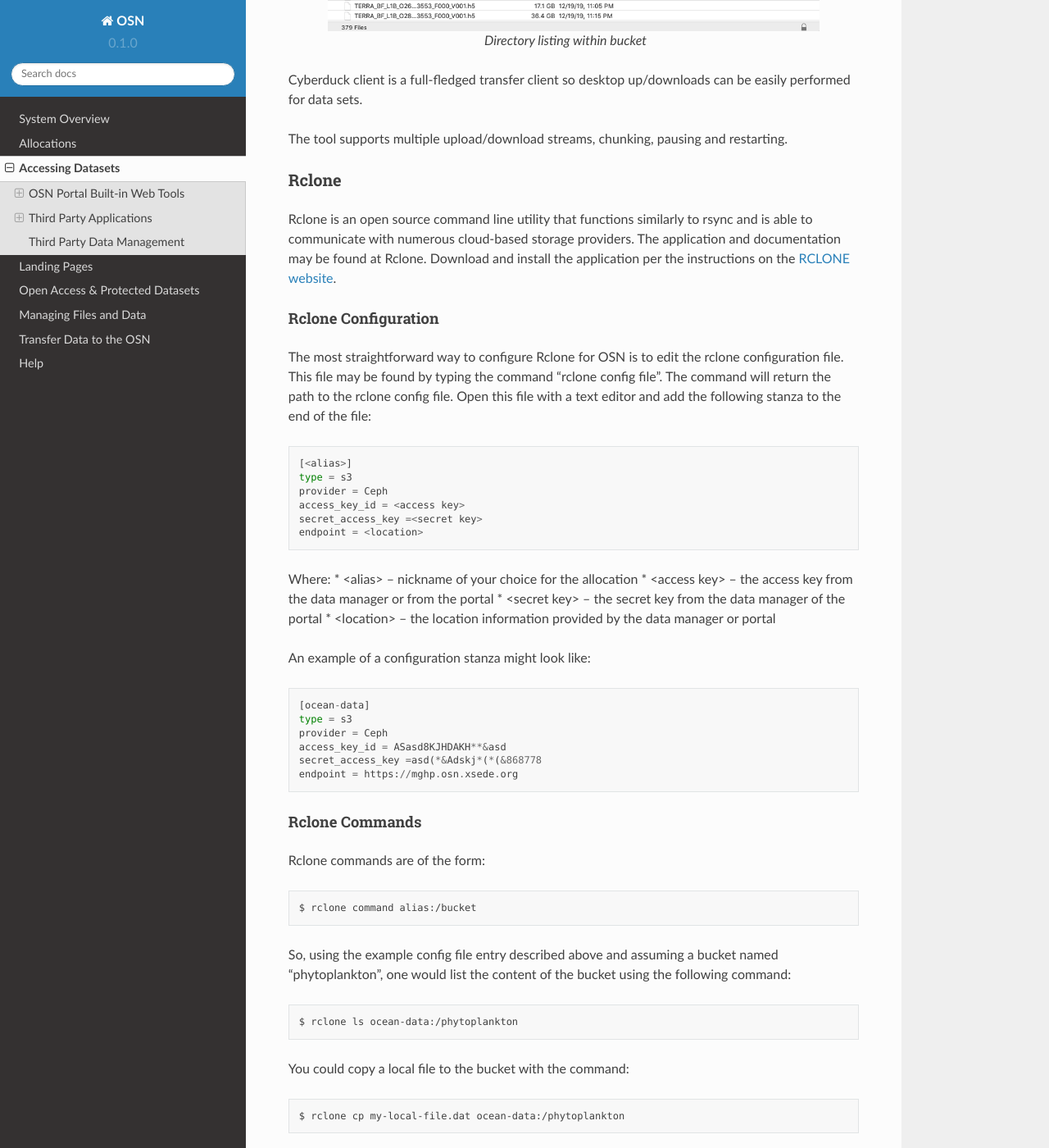
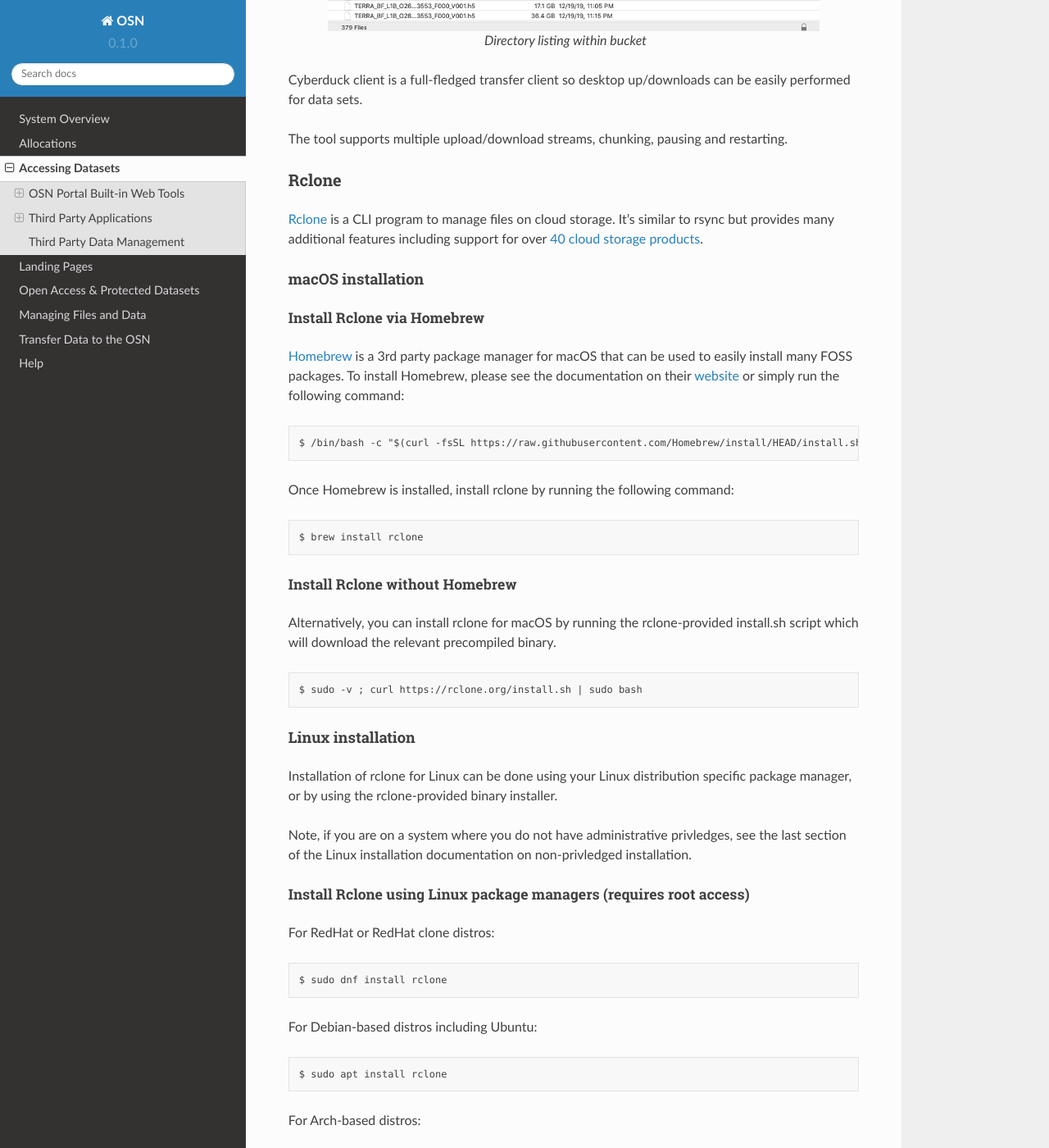
Before and after one commit to OpenStorageNetwork/rtd-osn, a Sphinx documentation site: the page built from docs/source/accessing-datasets.rst, in a window 1280 px wide and 1400 px high, scrolled down 5789 px. Shown: the whole window at 82% size. Built offline with Sphinx 7.4.7 and the Read the Docs theme 2.0.0, drawn with Linux system fonts in a browser that asks for light colours; some of the changed text lies outside the part shown.

Commit message:
adding install info for rclone

```diff
--- a/docs/source/accessing-datasets.rst
+++ b/docs/source/accessing-datasets.rst
@@ -145,10 +145,141 @@
 
 Rclone
 ^^^^^^^
-Rclone is an open source command line utility that functions similarly to rsync and is able to
-communicate with numerous cloud-based storage providers.
-The application and documentation may be found at Rclone.
-Download and install the application per the instructions on the `RCLONE website <https://rclone.org>`_.
+
+`Rclone <https://rclone.org/>`__ is a CLI program to manage files on
+cloud storage. It's similar to rsync but provides many additional
+features including support for over `40 cloud storage
+products <https://rclone.org/#providers>`__.
+
+macOS installation
+""""""""""""""""""
+
+Install Rclone via Homebrew
+~~~~~~~~~~~~~~~~~~~~~~~~~~~~~~~
+
+`Homebrew <https://brew.sh/>`__ is a 3rd party package manager for macOS
+that can be used to easily install many FOSS packages. To install
+Homebrew, please see the documentation on their
+`website <https://brew.sh>`__ or simply run the following command:
+
+::
+
+   $ /bin/bash -c "$(curl -fsSL https://raw.githubusercontent.com/Homebrew/install/HEAD/install.sh)"
+
+Once Homebrew is installed, install rclone by running the following
+command:
+
+::
+
+   $ brew install rclone
+
+Install Rclone without Homebrew
+~~~~~~~~~~~~~~~~~~~~~~~~~~~~~~~
+
+Alternatively, you can install rclone for macOS by running the
+rclone-provided install.sh script which will download the relevant
+precompiled binary.
+
+::
+
+   $ sudo -v ; curl https://rclone.org/install.sh | sudo bash
+
+Linux installation
+""""""""""""""""""
+
+Installation of rclone for Linux can be done using your Linux
+distribution specific package manager, or by using the rclone-provided
+binary installer.
+
+Note, if you are on a system where you do not have administrative
+privledges, see the last section of the Linux installation documentation
+on non-privledged installation.
+
+Install Rclone using Linux package managers (requires root access)
+~~~~~~~~~~~~~~~~~~~~~~~~~~~~~~~~~~~~~~~~~~~~~~~~~~~~~~~~~~~~~~~~~~
+
+For RedHat or RedHat clone distros:
+
+::
+
+   $ sudo dnf install rclone
+
+For Debian-based distros including Ubuntu:
+
+::
+
+   $ sudo apt install rclone
+
+For Arch-based distros:
+
+::
+
+   $ sudo pacman -S rclone
+
+Install Rclone binary directly (requires root access)
+~~~~~~~~~~~~~~~~~~~~~~~~~~~~~~~~~~~~~~~~~~~~~~~~~~~~~
+
+Alternatively, you can install rclone for Linux by running the
+rclone-provided install.sh script which will download the relevant
+precompiled binary.
+
+::
+
+   $ sudo -v ; curl https://rclone.org/install.sh | sudo bash
+
+Non-privledged installation of Rclone on Linux
+~~~~~~~~~~~~~~~~~~~~~~~~~~~~~~~~~~~~~~~~~~~~~~
+
+If you are on an HPC system, first check to see if rclone is already
+installed. For instance, if you are on a module-based system, you might
+search for the rclone module.
+
+::
+
+   $ module spider rclone
+
+If it is available, then you can ``module load rclone`` and then follow
+the rest of this documentation.
+
+If rclone is not available on your HPC system, you can install it into
+your $HOME directory. First, fetch and unzip the precompiled rclone
+binary.
+
+::
+
+   $ curl -O https://downloads.rclone.org/rclone-current-linux-amd64.zip
+   $ unzip rclone-current-linux-amd64.zip
+   $ cd rclone-*-linux-amd64
+
+Place it in a directory that you have write access to and is in your
+$PATH. If one is not available, you can create one.
+
+::
+
+   $ mkdir $HOME/bin
+   $ cp rclone $HOME/bin
+   $ export PATH=$PATH:$HOME/bin
+   $ echo export PATH=\$PATH:$HOME/bin >> ~/.bashrc
+
+*Note: The export and echo commands are for bash and other
+bourne-compatible shells.*
+
+Windows installation
+""""""""""""""""""""
+
+For Windows installtion, download the correct binary for your system. If
+you are not sure, use the first download.
+
+-  `Intel/AMD - 64
+   Bit <https://downloads.rclone.org/rclone-current-linux-amd64.zip>`__
+-  `Intel/AMD - 32
+   Bit <https://downloads.rclone.org/rclone-current-linux-386.zip>`__
+-  `ARM - 64
+   Bit <https://downloads.rclone.org/rclone-current-linux-arm64.zip>`__
+
+Once downloaded, open the file in Explorer and extract **rclone.exe**.
+Rclone.exe is a portable binary and you can place it anywhere that is
+convenient to call from CMD or powershell.
 
 Rclone Configuration
 """"""""""""""""""""
```
